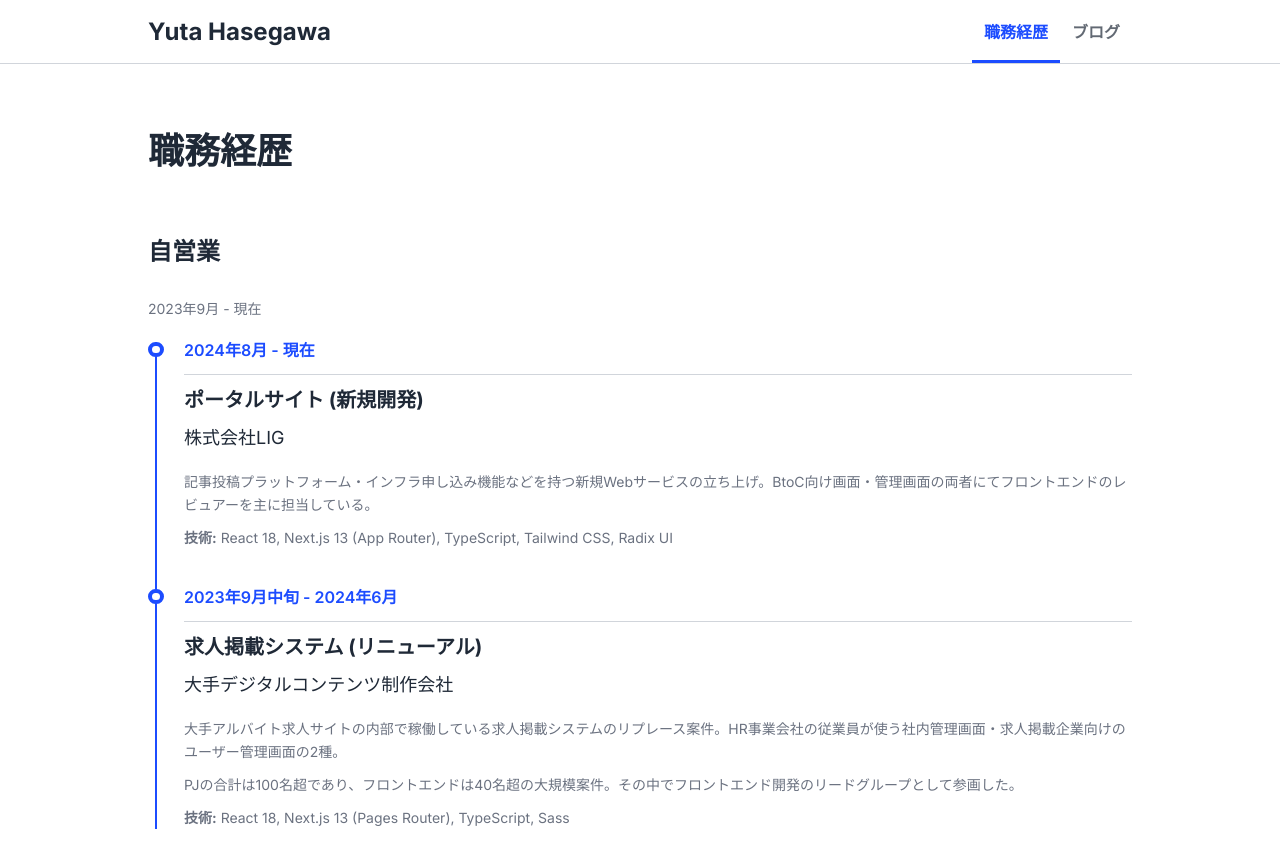
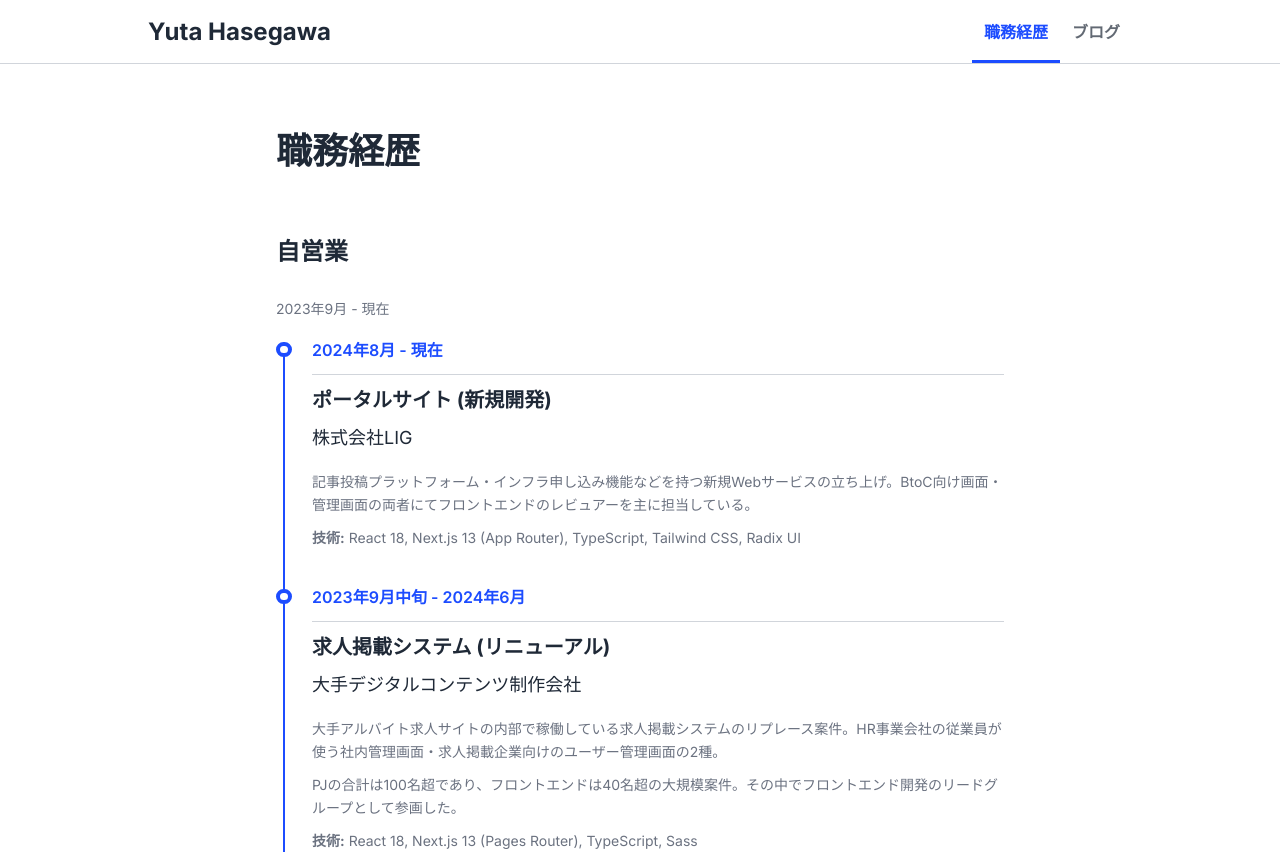
Before and after one commit to yha-1228/portfolio, a Next.js app: page /experience in a window 1280 px wide. Shown: the top 854 px of the page. Built offline with nearby package versions, Linux system fonts and the light colour scheme.

Commit message:
fix(container): 幅制限指定スタイルの上書きができていなかった問題を修正

```diff
--- a/src/components/ui/styled/container.tsx
+++ b/src/components/ui/styled/container.tsx
@@ -1,26 +1,20 @@
 import { type ComponentPropsWithRef, forwardRef } from "react";
 import { clsx } from "@/utils/css/clsx";
 
-interface ContainerProps extends ComponentPropsWithRef<"div"> {
-  fluid?: boolean;
-}
-
-const Container = forwardRef<HTMLDivElement, ContainerProps>((props, ref) => {
-  const { className, fluid, ...restProps } = props;
+const Container = forwardRef<HTMLDivElement, ComponentPropsWithRef<"div">>(
+  (props, ref) => {
+    const { className, ...restProps } = props;
 
     return (
       <div
-      className={clsx(
-        "mx-auto w-full px-5",
-        !fluid && "sm:max-w-screen-sm md:max-w-screen-md lg:max-w-screen-lg",
-        className,
-      )}
+        className={clsx("container mx-auto px-5", className)}
         {...restProps}
         ref={ref}
       />
     );
-});
+  },
+);
 
 Container.displayName = "Container";
 
-export { Container, type ContainerProps };
+export { Container };
```
Lines whose indentation alone changed are shown as unchanged.
